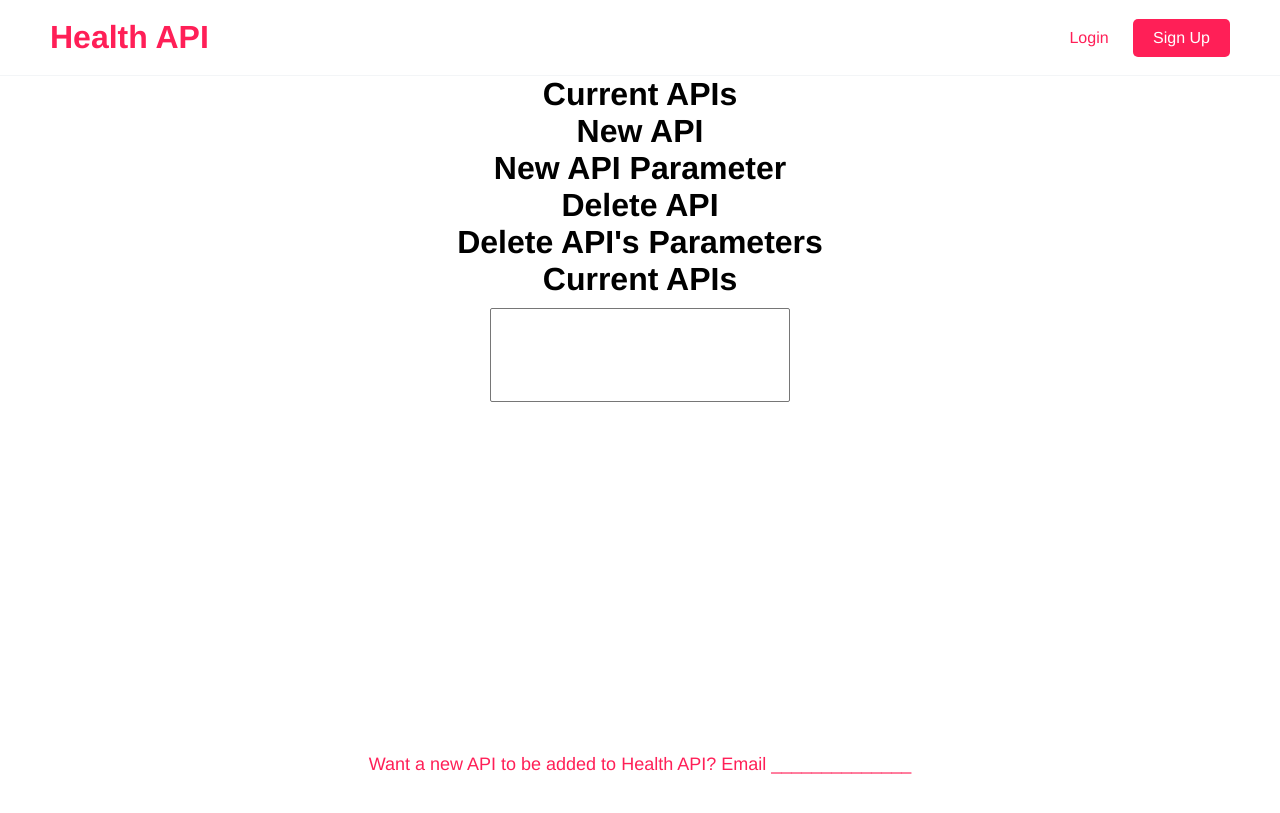
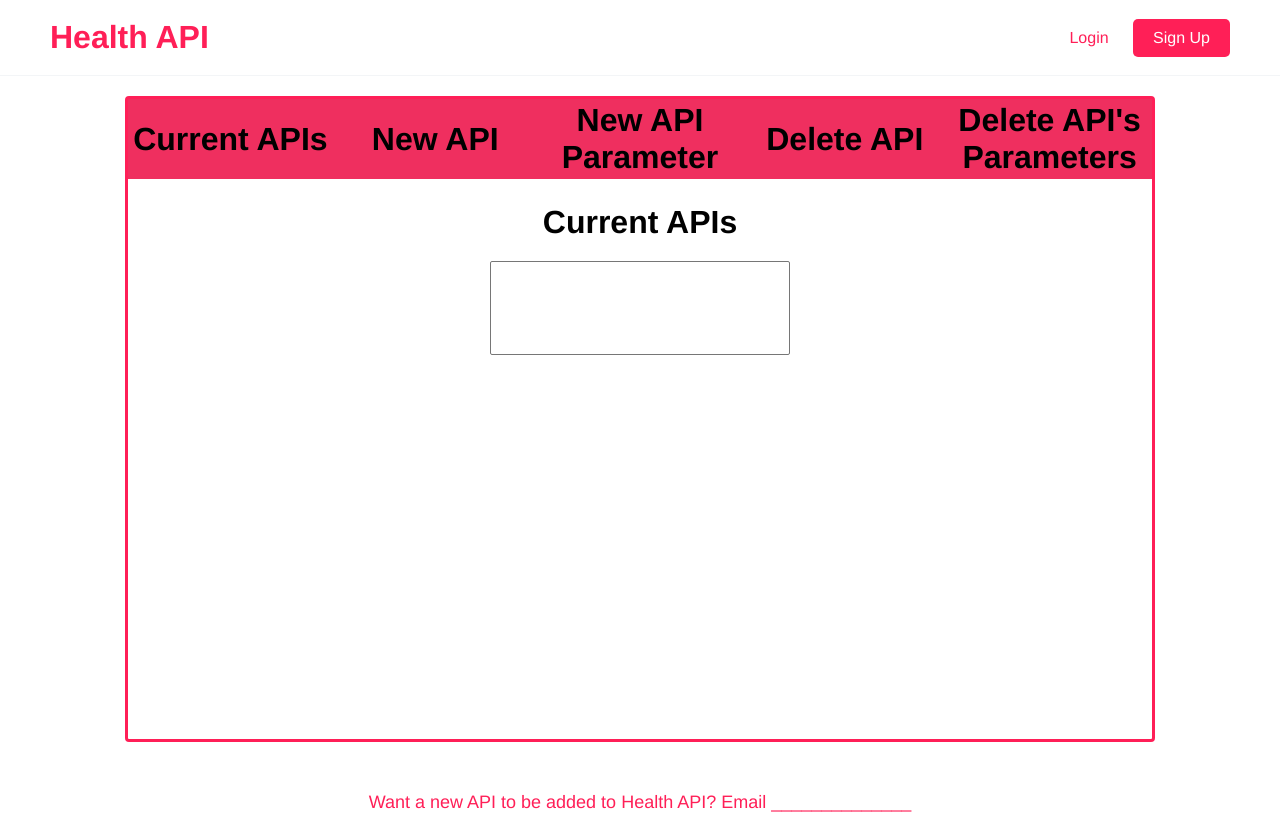
Before and after one commit to durksteed13/Health-API, a website: page webapp/admin.html in a window 1280 px wide. Drawn offline with nearby package versions, Linux system fonts and the light colour scheme; no server answers.

Commit message:
styling for admin page

```diff
--- a/webapp/style.css
+++ b/webapp/style.css
@@ -179,3 +179,39 @@ button.green-dark:hover {
 	margin-left: auto;
 	margin-right: 50px;
 }
+
+/* styling for admin page */
+.adminpanel {
+    height: 80vh;
+    width: 80vw;
+	border: solid;
+	border-radius: 4px;
+	border-color: #FF1F57;
+	margin: auto;
+	margin-top: 20px;
+}
+
+.adminNavbar {
+	display: flex;
+	justify-content: space-between;
+	height: 80px;
+	margin-bottom: 25px;
+}
+
+.adminNavButton {
+	background-color: #EF2F5F;
+	width: 100%;
+	display: flex;
+	align-items: center;
+	justify-content: center;
+}
+
+.adminNavButton:hover {
+	cursor: pointer;
+	background-color: #FF7F9F;
+}
+
+.apilist {
+	margin-top: 20px;
+
+}
```
